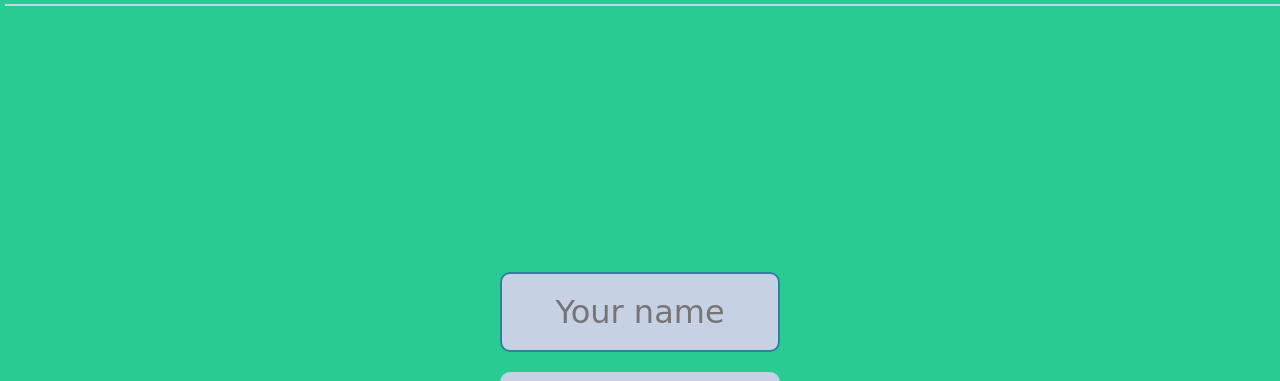
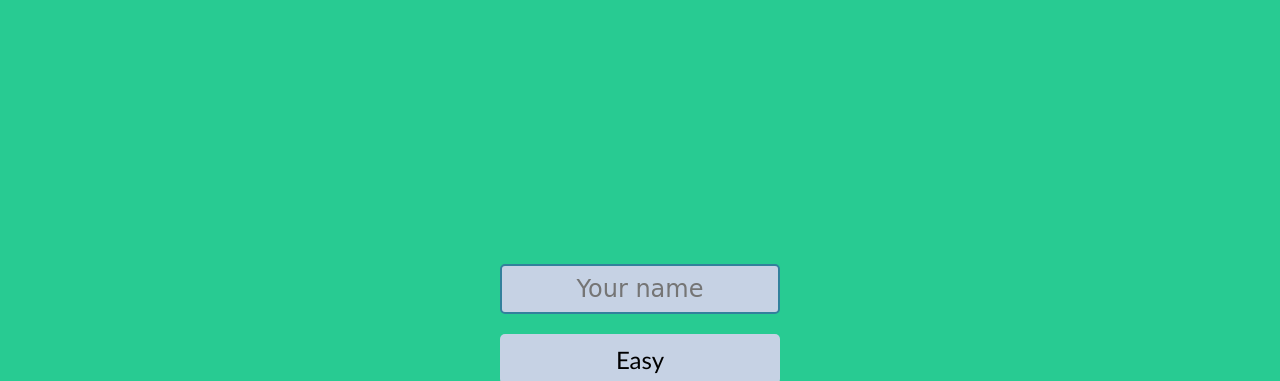
Before and after one commit to Riya73/Sudoku, a plain HTML site: page index.html in a window 1280 px wide. Shown: the part 66-447 px from the top of the page. Drawn offline with nearby package versions, Linux system fonts and the light colour scheme; a web font is replaced by a local one.

Commit message:
Update app.css

```diff
--- a/app.css
+++ b/app.css
@@ -451,3 +451,39 @@ nav {
         height: 100vh;
     }
 }
+
+
+@media only screen and (min-width: 1024px) {
+    :root {
+        --nav-size: 50px;
+
+        --sudoku-cell-size: 30px;
+
+        --border-radius: 5px;
+
+        --space-y: 10px;
+
+        --gap: 2px;
+
+        --font-size: 1rem;
+        --font-size-lg: 1.5rem;
+        --font-size-xl: 2rem;
+    }
+
+    .input-name,
+    .btn {
+        height: 50px;
+    }
+
+    .main-grid-cell.hover {
+        border-width: 2px;
+    }
+
+    .screen {
+        min-width: unset;
+    }
+
+    .main {
+        height: 100vh;
+    }
+}
```
